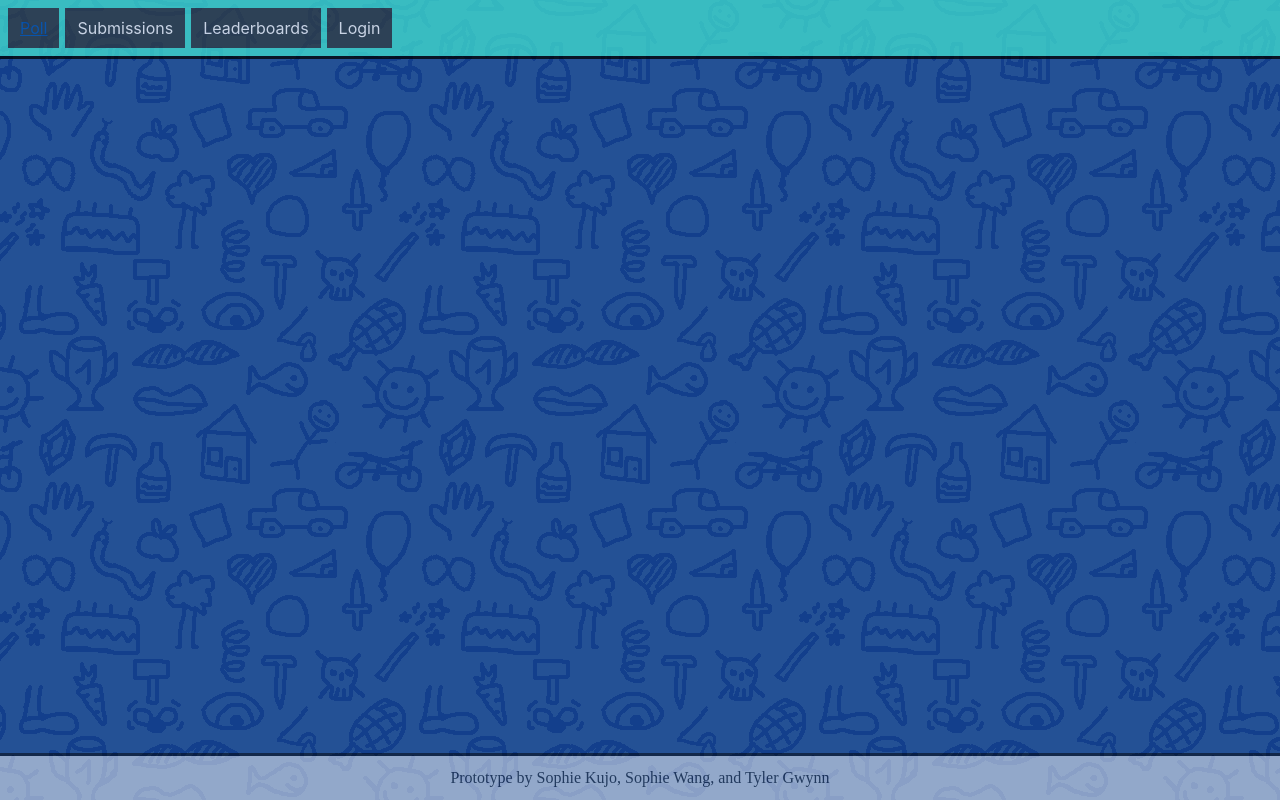
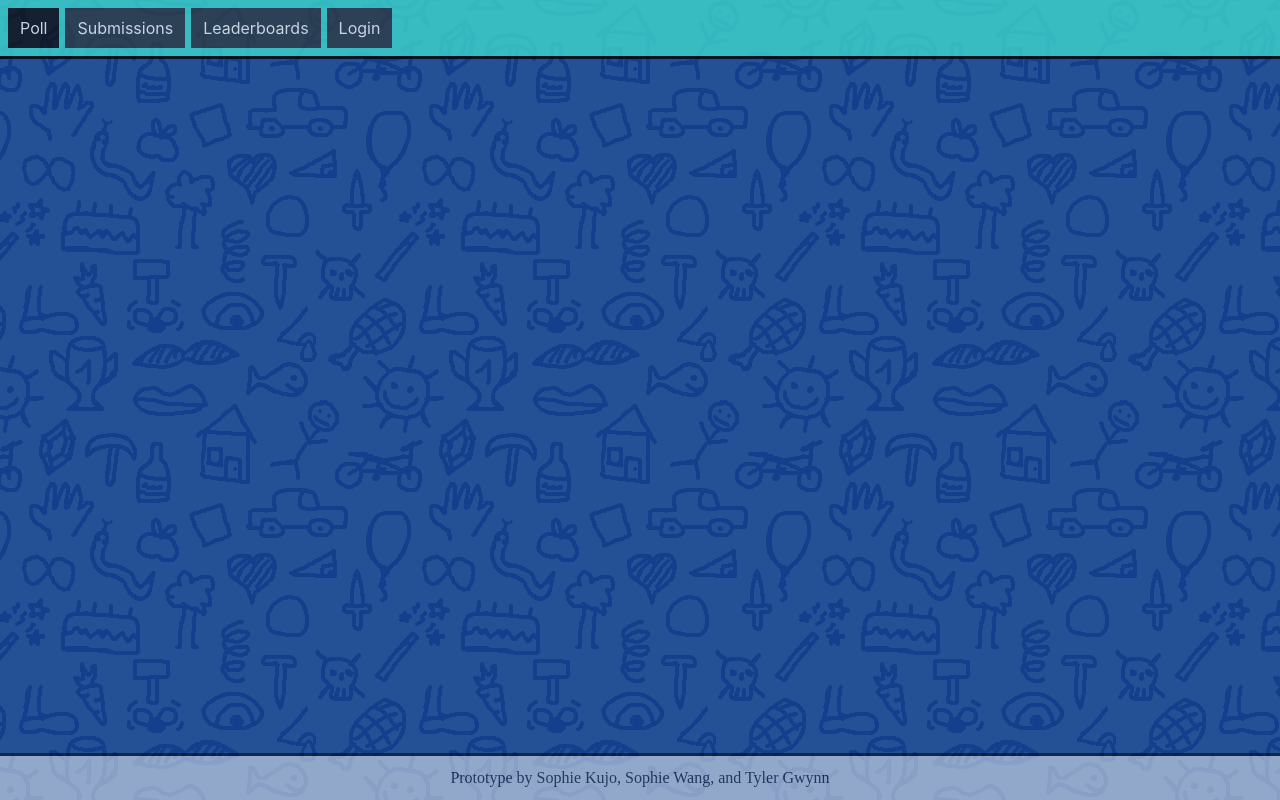
Before and after one commit to TaylorGwynn/476_final_project, a React (Create React App) app: page / in a window 1280 px wide. In both pictures the pointer is over the link "Poll". Built offline with nearby package versions, Linux system fonts and the light colour scheme.

Commit message:
fixed regression in header css (or I just forgot)

```diff
--- a/src/Header.css
+++ b/src/Header.css
@@ -11,3 +11,9 @@
     padding-left: 12px;
     padding-right: 12px;
 }
+.header a:hover{
+    text-decoration: none;
+    /* font-weight: bold; */
+    background-color: #111111;
+    color: white;
+}
```
